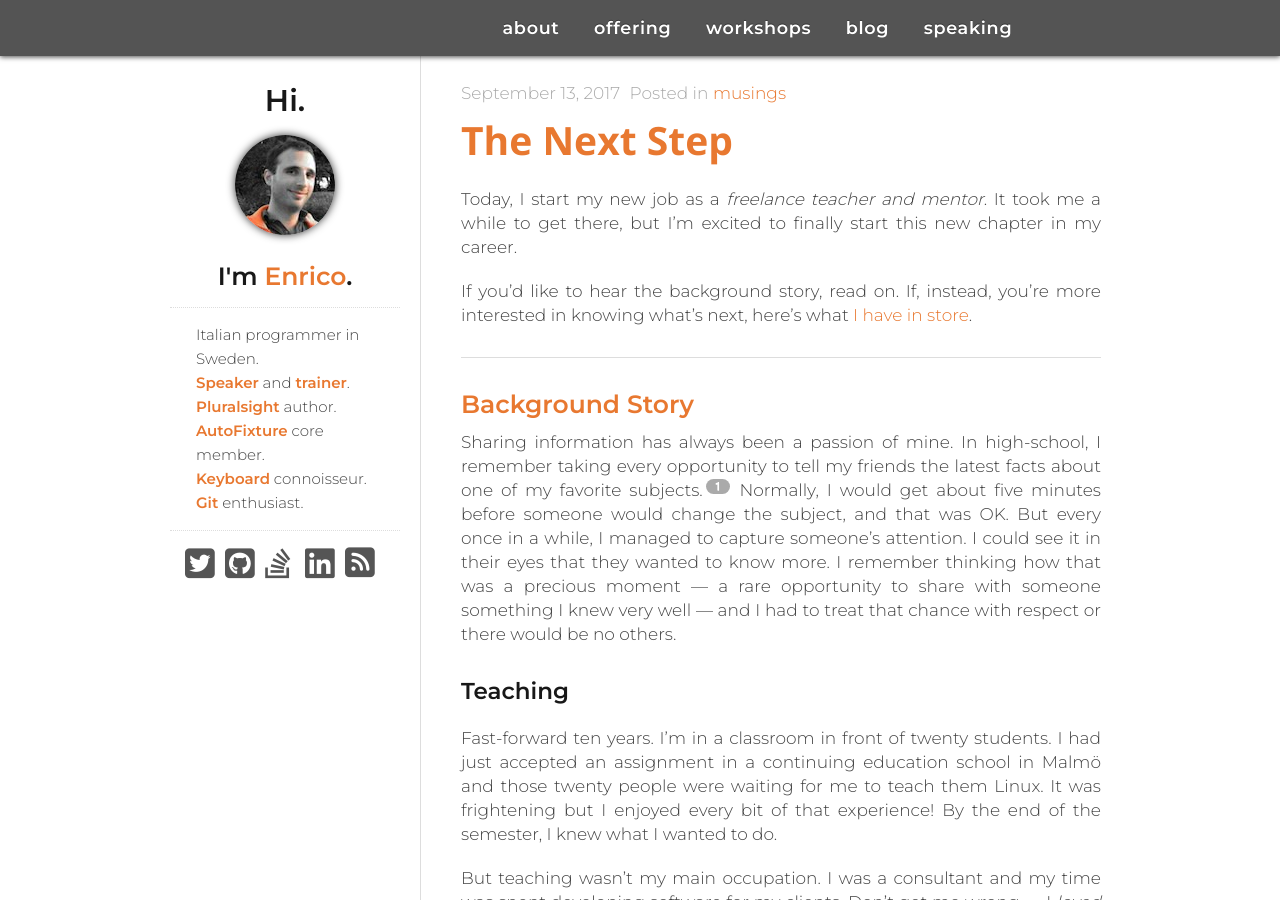
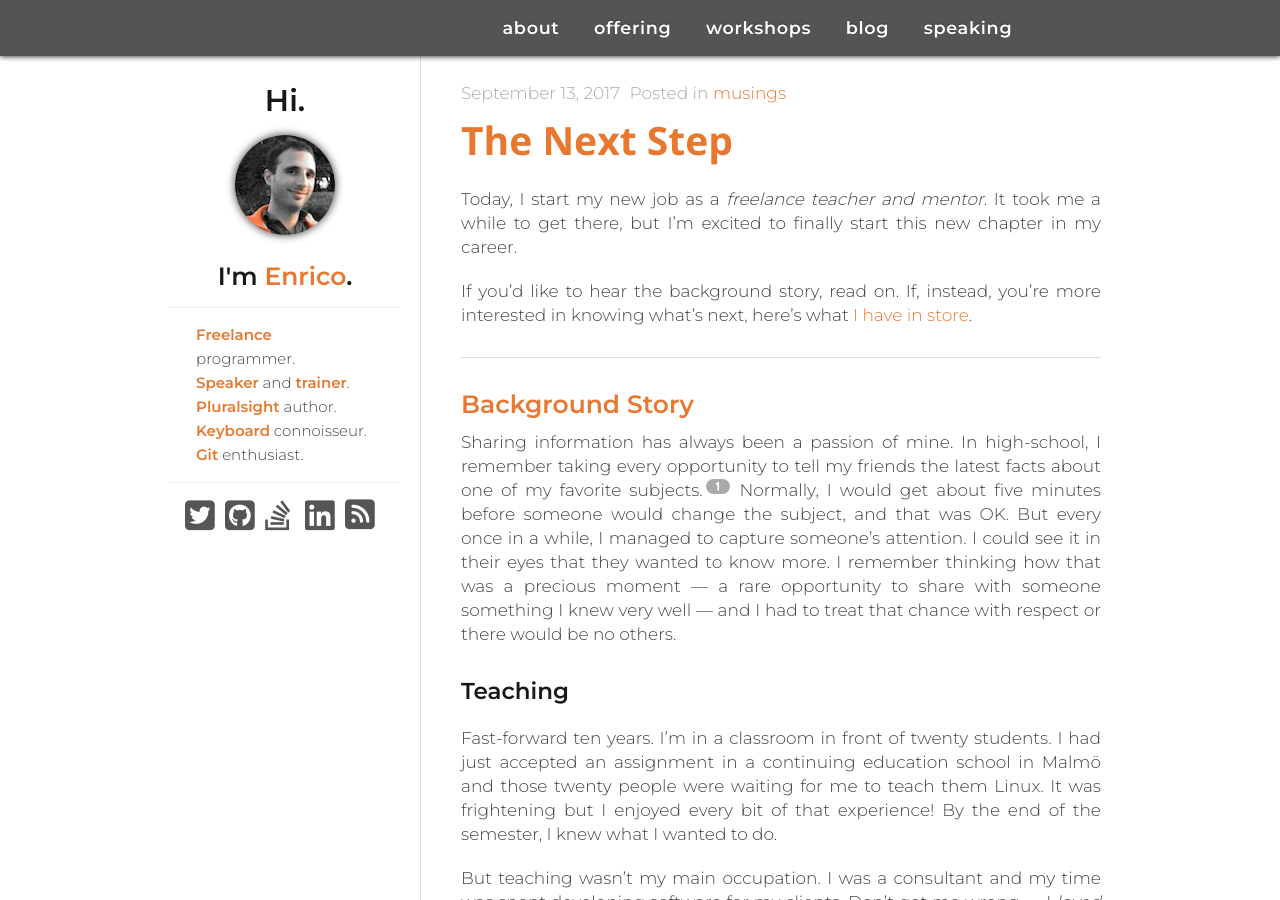
Before and after one commit to megakemp/megakemp.github.io, a Jekyll site: the page built from index.html, in a window 1280 px wide and 900 px high. Built offline with Jekyll 4.4.1, drawn with Linux system fonts in a browser that asks for light colours; nearby versions of some CDN libraries; the list of posts is cut into pages by our own code; comment, search, counter and statistics services are not loaded.

Commit message:
Corrects the text in the sidebar

```diff
--- a/_includes/sidebar.html
+++ b/_includes/sidebar.html
@@ -3,10 +3,10 @@
   <div id="logo"></div>
   <h2>I'm <a href="/about">Enrico</a>.</h2>
   <hr/>
-  <p>Italian programmer in Sweden.<br/>
-  <a href="/speaking">Speaker</a> and <a href="/offering">trainer</a>.<br/>
+  <p>
+  <a href="/offering">Freelance</a> programmer.<br/>
+  <a href="/speaking">Speaker</a> and <a href="/workshops">trainer</a>.<br/>
   <a href="https://www.pluralsight.com/authors/enrico-campidoglio">Pluralsight</a> author.<br/>
-  <a href="https://github.com/AutoFixture">AutoFixture</a> core member.<br/>
   <a href="/2014/05/09/a-gentle-introduction-to-mechanical-keyboards">Keyboard</a> connoisseur.<br/>
   <a href="/git">Git</a> enthusiast.
   </p>
```
